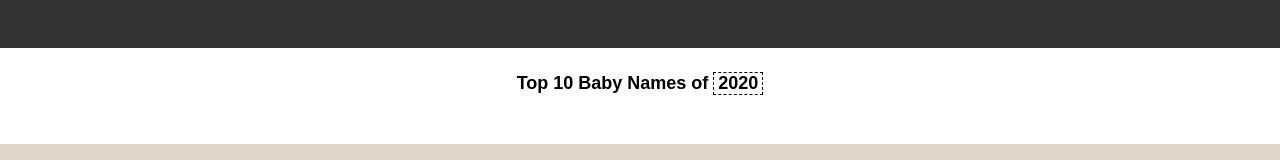
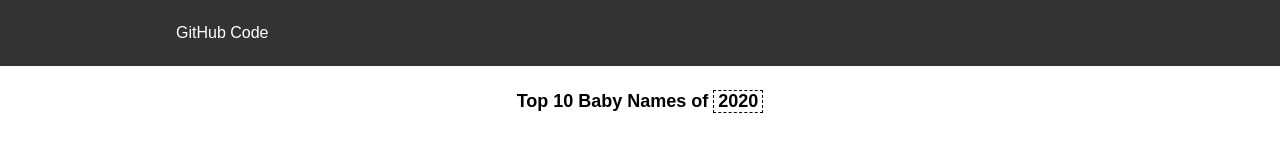
Before and after one commit to knsanchez0001/babynames, a React (Create React App) app in the folder client/: page / in a window 1280 px wide. Shown: the top 160 px of the page. Built offline with nearby package versions, Linux system fonts and the light colour scheme; no server answers.

Commit message:
added link to github

```diff
--- a/client/src/App.js
+++ b/client/src/App.js
@@ -4,9 +4,10 @@ import PopularityCategories from './components/PopularityCategories/PopularityCa
 import TopNamesTable from './components/TopNamesTable';
 
 function App() {
+  const github = <a className='a-top' href='https://github.com/knsanchez0001/babynames'>GitHub Code</a>;
   return (
     <div>
-      <IntroSection/>
+      <IntroSection child={github}/>
       <TopNamesTable/>
       <PopularityCategories/>
       <InterestForms/>
```
